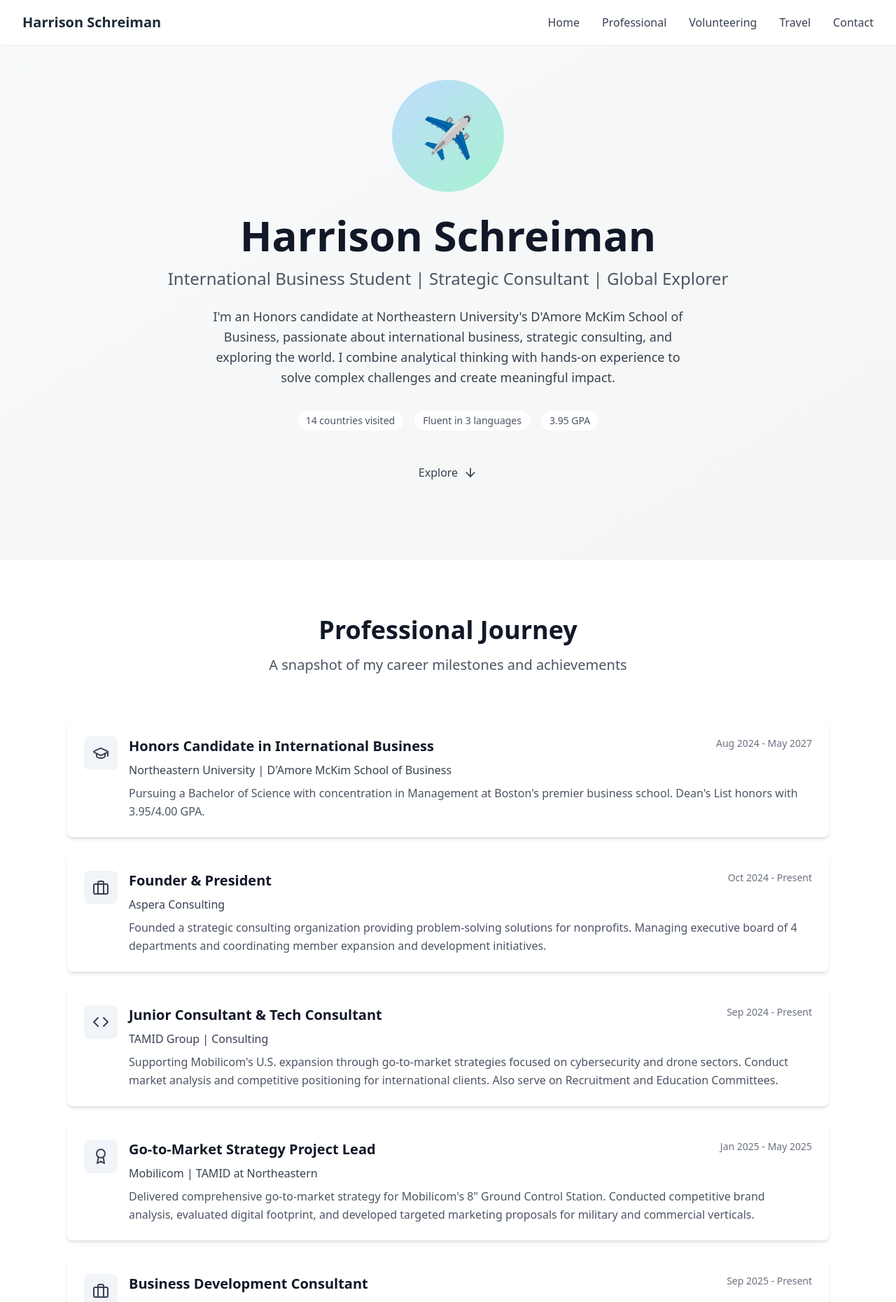
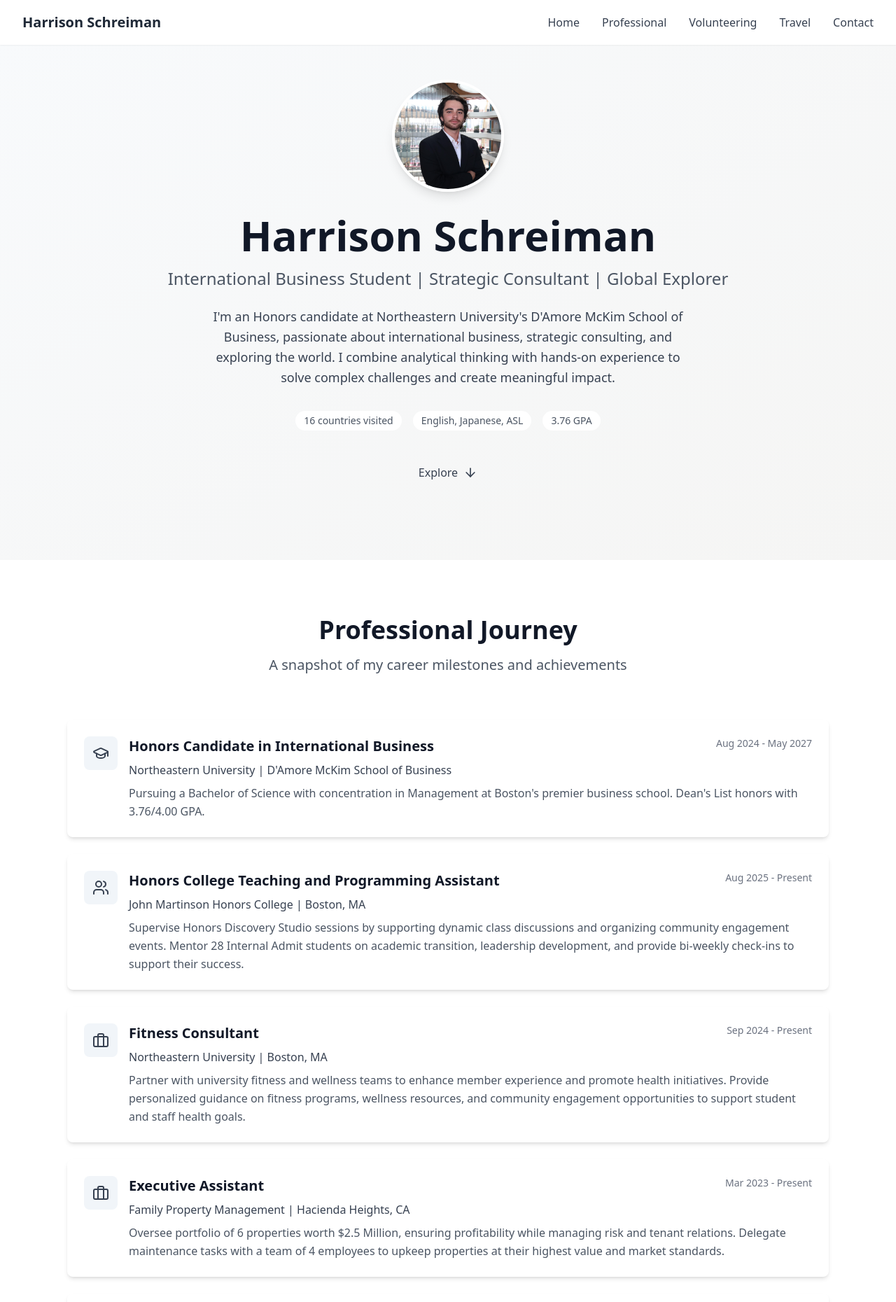
Before and after one commit to harrison-schreiman/personal-website, a React (Vite) app: page / in a window 1280 px wide. Shown: the top 1860 px of the page at 70% size. Built offline with nearby package versions, Linux system fonts and the light colour scheme; no server answers.

Commit message:
Updated Contact.tsx

```diff
--- a/src/components/Contact.tsx
+++ b/src/components/Contact.tsx
@@ -1,4 +1,4 @@
-import { Mail, Linkedin, Github, Send } from 'lucide-react';
+import { Mail, Linkedin, MapPin, Send } from 'lucide-react';
 import { useState } from 'react';
 import { supabase } from '../lib/supabase';
 
@@ -96,7 +96,7 @@ export default function Contact() {
 
               <div className="flex items-center space-x-4 text-gray-700">
                 <div className="w-12 h-12 bg-slate-100 rounded-lg flex items-center justify-center">
-                  <Github size={24} />
+                  <MapPin size={24} />
                 </div>
                 <div>
                   <p className="font-medium">Location</p>
--- a/src/components/Hero.tsx
+++ b/src/components/Hero.tsx
@@ -12,9 +12,11 @@ export default function Hero() {
     <section id="home" className="min-h-screen flex items-center justify-center bg-gradient-to-br from-slate-50 to-stone-100">
       <div className="max-w-4xl mx-auto px-4 sm:px-6 lg:px-8 text-center">
         <div className="mb-8">
-          <div className="w-32 h-32 sm:w-40 sm:h-40 mx-auto mb-6 rounded-full bg-gradient-to-br from-blue-200 to-emerald-200 flex items-center justify-center text-6xl">
-            ✈️
-          </div>
+          <img
+            src="/IMG_0348-min.JPG"
+            alt="Harrison Schreiman"
+            className="w-32 h-32 sm:w-40 sm:h-40 mx-auto mb-6 rounded-full object-cover shadow-lg border-4 border-white"
+          />
         </div>
 
         <h1 className="text-4xl sm:text-5xl md:text-6xl font-bold text-gray-900 mb-4">
@@ -30,9 +32,9 @@ export default function Hero() {
         </p>
 
         <div className="flex justify-center gap-4 mb-12 text-sm text-gray-600">
-          <span className="px-3 py-1 bg-white rounded-full">14 countries visited</span>
-          <span className="px-3 py-1 bg-white rounded-full">Fluent in 3 languages</span>
-          <span className="px-3 py-1 bg-white rounded-full">3.95 GPA</span>
+          <span className="px-3 py-1 bg-white rounded-full">16 countries visited</span>
+          <span className="px-3 py-1 bg-white rounded-full">English, Japanese, ASL</span>
+          <span className="px-3 py-1 bg-white rounded-full">3.76 GPA</span>
         </div>
 
         <button
--- a/src/components/Professional.tsx
+++ b/src/components/Professional.tsx
@@ -1,4 +1,4 @@
-import { Briefcase, Award, GraduationCap, Code } from 'lucide-react';
+import { Briefcase, Award, GraduationCap, Code, Users } from 'lucide-react';
 
 interface AccomplishmentCardProps {
   icon: React.ReactNode;
@@ -34,8 +34,29 @@ export default function Professional() {
       icon: <GraduationCap size={24} />,
       title: 'Honors Candidate in International Business',
       subtitle: 'Northeastern University | D\'Amore McKim School of Business',
-      description: 'Pursuing a Bachelor of Science with concentration in Management at Boston\'s premier business school. Dean\'s List honors with 3.95/4.00 GPA.',
+      description: 'Pursuing a Bachelor of Science with concentration in Management at Boston\'s premier business school. Dean\'s List honors with 3.76/4.00 GPA.',
       date: 'Aug 2024 - May 2027'
+    },
+    {
+      icon: <Users size={24} />,
+      title: 'Honors College Teaching and Programming Assistant',
+      subtitle: 'John Martinson Honors College | Boston, MA',
+      description: 'Supervise Honors Discovery Studio sessions by supporting dynamic class discussions and organizing community engagement events. Mentor 28 Internal Admit students on academic transition, leadership development, and provide bi-weekly check-ins to support their success.',
+      date: 'Aug 2025 - Present'
+    },
+    {
+      icon: <Briefcase size={24} />,
+      title: 'Fitness Consultant',
+      subtitle: 'Northeastern University | Boston, MA',
+      description: 'Partner with university fitness and wellness teams to enhance member experience and promote health initiatives. Provide personalized guidance on fitness programs, wellness resources, and community engagement opportunities to support student and staff health goals.',
+      date: 'Sep 2024 - Present'
+    },
+    {
+      icon: <Briefcase size={24} />,
+      title: 'Executive Assistant',
+      subtitle: 'Family Property Management | Hacienda Heights, CA',
+      description: 'Oversee portfolio of 6 properties worth $2.5 Million, ensuring profitability while managing risk and tenant relations. Delegate maintenance tasks with a team of 4 employees to upkeep properties at their highest value and market standards.',
+      date: 'Mar 2023 - Present'
     },
     {
       icon: <Briefcase size={24} />,
--- a/src/components/Travel.tsx
+++ b/src/components/Travel.tsx
@@ -17,6 +17,7 @@ export default function Travel() {
     { name: 'UK', continent: 'Europe', emoji: '🇬🇧', visited: true },
     { name: 'Netherlands', continent: 'Europe', emoji: '🇳🇱', visited: true },
     { name: 'Belgium', continent: 'Europe', emoji: '🇧🇪', visited: true },
+    { name: 'Luxembourg', continent: 'Europe', emoji: '🇱🇺', visited: true },
     { name: 'France', continent: 'Europe', emoji: '🇫🇷', visited: true },
     { name: 'Spain', continent: 'Europe', emoji: '🇪🇸', visited: true },
     { name: 'Germany', continent: 'Europe', emoji: '🇩🇪', visited: true },
--- a/src/components/Volunteering.tsx
+++ b/src/components/Volunteering.tsx
@@ -7,11 +7,16 @@ interface VolunteeringCardProps {
   description: string;
   date: string;
   highlights: string[];
+  image?: string;
 }
 
-function VolunteeringCard({ icon, title, organization, description, date, highlights }: VolunteeringCardProps) {
+function VolunteeringCard({ icon, title, organization, description, date, highlights, image }: VolunteeringCardProps) {
   return (
-    <div className="bg-white p-6 rounded-lg shadow-md hover:shadow-xl transition-shadow">
+    <div className="bg-white rounded-lg shadow-md hover:shadow-xl transition-shadow overflow-hidden">
+      {image && (
+        <img src={image} alt={title} className="w-full h-48 object-cover" />
+      )}
+      <div className="p-6">
         <div className="flex items-start space-x-4">
           <div className="flex-shrink-0 w-12 h-12 bg-rose-100 rounded-lg flex items-center justify-center text-rose-600">
             {icon}
@@ -35,6 +40,7 @@ function VolunteeringCard({ icon, title, organization, description, date, highli
           </div>
         </div>
       </div>
+    </div>
   );
 }
 
@@ -46,7 +52,8 @@ export default function Volunteering() {
       organization: 'Northeastern University Alternate Spring Break',
       description: 'Organized, managed, and optimized Habitat for Humanity\'s warehouse operations for 6 hours daily across 5 days. Assisted with supply chain optimization at the Toronto site and learned about historical land acknowledgments of indigenous peoples.',
       date: 'Mar 2025',
-      highlights: ['Operations Management', 'Supply Chain', 'Leadership', 'Community Impact']
+      highlights: ['Operations Management', 'Supply Chain', 'Leadership', 'Community Impact'],
+      image: '/Screenshot 2025-12-02 at 1.01.45 PM.png'
     },
     {
       icon: <Package size={24} />,
@@ -54,7 +61,8 @@ export default function Volunteering() {
       organization: 'Northeastern Civic Engagement',
       description: 'Contributed to a weekend-long service trip to Portland, Maine with other Northeastern students. Organized and shipped thousands of medical supplies in one weekend to countries in dire need. Educated on health care concepts in rural areas.',
       date: 'Nov 2024',
-      highlights: ['Global Health', 'Supply Chain', 'Logistics', 'International Impact']
+      highlights: ['Global Health', 'Supply Chain', 'Logistics', 'International Impact'],
+      image: '/Screenshot 2025-12-02 at 1.02.07 PM.png'
     },
     {
       icon: <Users size={24} />,
```
Lines whose indentation alone changed are shown as unchanged.
